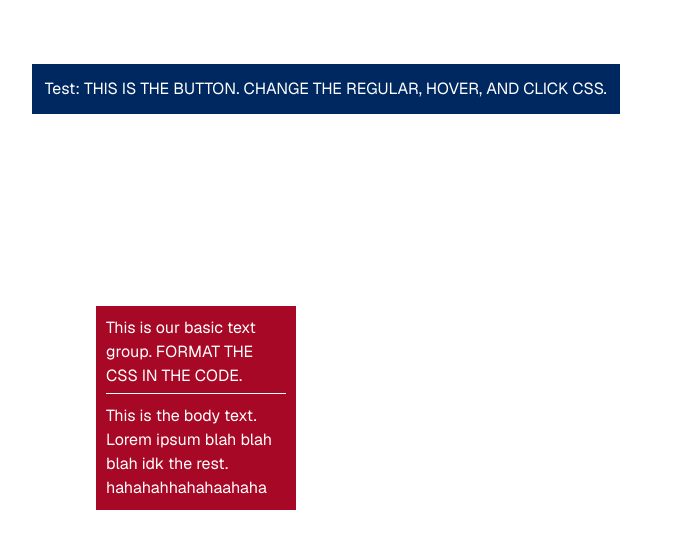
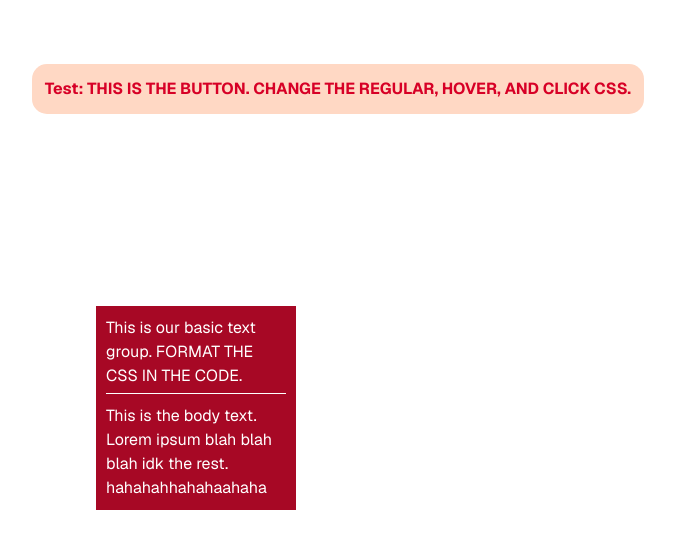
Before and after one commit to SinSayWu/igp-generator, a Next.js app: page / in a window 1280 px wide. Shown: the top 548 px of the page, without its empty margins (32-707 px from the left). Built offline with nearby package versions, Linux system fonts and the light colour scheme.

Commit message:
Basic button CSS created

```diff
--- a/app/globals.css
+++ b/app/globals.css
@@ -31,18 +31,28 @@ ITS LOWK NOT THAT HARD ITS PRETTY SELF EXPLANATORY */
 /* THIS IS THE BUTTON CSS */
 button {
   padding: 1%;
-  background: var(--accent-background);
+  background: #ffd8c4;
   margin: 5%;
-  color: var(--font-color);
+  color: var(--foreground);
+  font: var(--secondary-font);
+  font-weight:700;
+  transition: transform 0.1s ease;
+  border-radius: 15px;
 }
 
 button:hover {
-  background: var(--accent-background-2);
+  background:#ffc6a9;
   cursor: pointer;
+  color: var(--foreground);
+  transform: scale(1.01);
+  /*box-shadow: 5 5 20 5 #d3d3d3;*/
+
 }
 
 button:active {
-  background: var(--foreground);
+  background: #e6aa8c;
+  color: var(--foreground);
+  transform: scale(0.99);
 }
 
 
--- a/package.json
+++ b/package.json
@@ -9,7 +9,7 @@
     "lint": "eslint"
   },
   "dependencies": {
-    "next": "16.0.4",
+    "next": "16.0.7",
     "react": "19.2.0",
     "react-dom": "19.2.0"
   },
```
Also changed, not shown: 1 other file (tests, documents, lock files or other folders).
